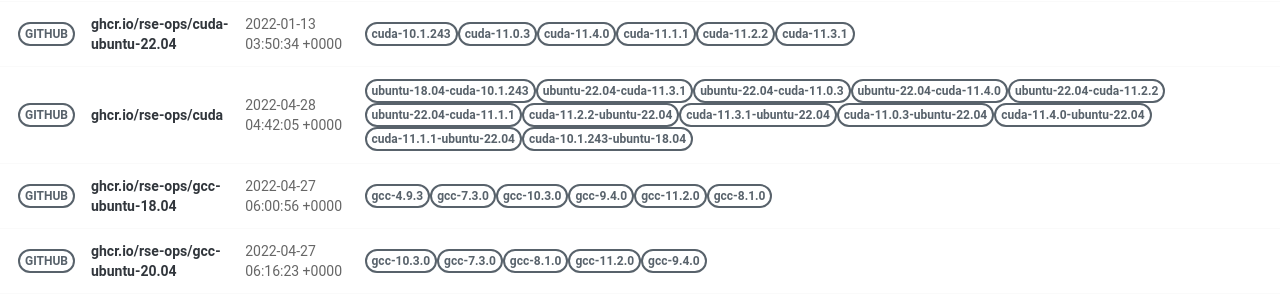
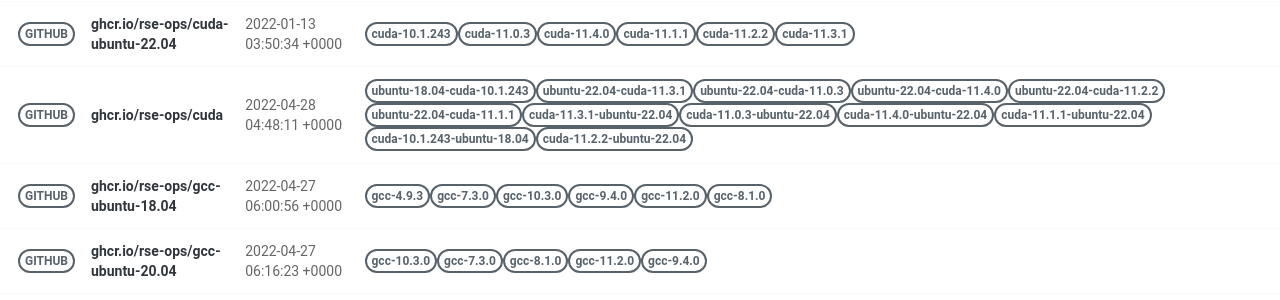
Before and after one commit to rse-ops/docker-images, a Jekyll site: the page built from pages/index.md, in a window 1280 px wide. Shown: the part 428-728 px from the top of the page. Built offline with Jekyll 4.4.1, drawn with Linux system fonts in a browser that asks for light colours; nearby versions of some CDN libraries.

Commit message:
Automated push to update library 2022-04-28

```diff
--- a/_library/ghcr.io-rse-ops-cuda.md
+++ b/_library/ghcr.io-rse-ops-cuda.md
@@ -1,7 +1,7 @@
 ---
 layout: container
 name: ghcr.io/rse-ops/cuda
-updated_at: 2022-04-28 04:42:05.938501
+updated_at: 2022-04-28 04:48:11.909266
 
 
 container_url: https://github.com/orgs/rse-ops/packages/container/package/cuda
@@ -42,5 +39,8 @@ versions:
  - tag: cuda-10.1.243-ubuntu-18.04
    dockerfile: https://github.com/rse-ops/docker-images/blob/main/ubuntu/cuda/Dockerfile
    manifest: https://crane.ggcr.dev/manifest/ghcr.io/rse-ops/cuda:cuda-10.1.243-ubuntu-18.04
+ - tag: cuda-11.2.2-ubuntu-22.04
+   dockerfile: https://github.com/rse-ops/docker-images/blob/main/ubuntu/cuda/Dockerfile
+   manifest: https://crane.ggcr.dev/manifest/ghcr.io/rse-ops/cuda:cuda-11.2.2-ubuntu-22.04
 
 ---
```
Also changed, not shown: other parts of _library/ghcr.io-rse-ops-cuda.md (+0 -3 lines).
